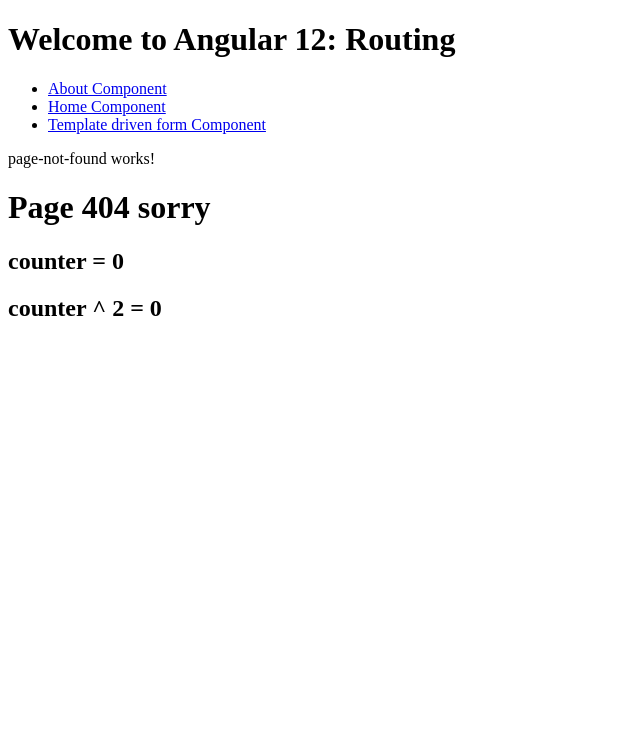
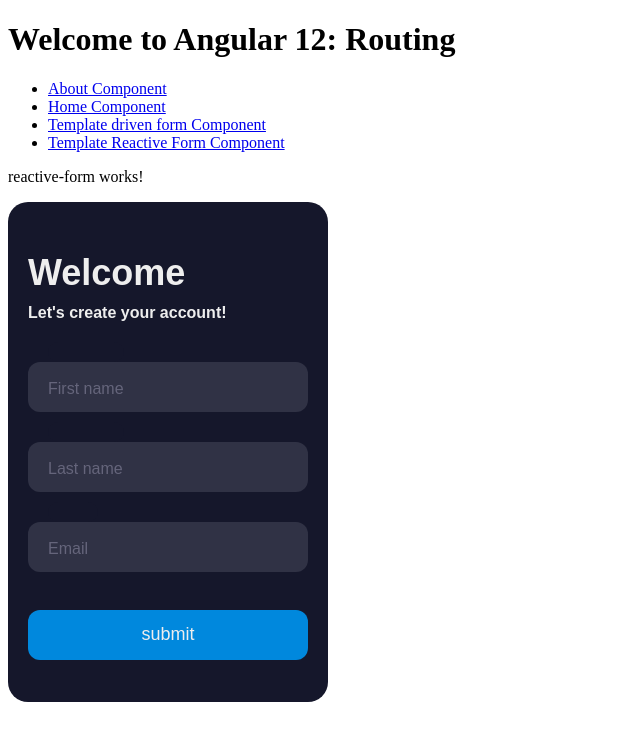
Before and after one commit to daohuyhoang9119/AngularPractice, an Angular app: page /reactive-form in a window 1280 px wide. Before the commit this address had no page. Shown: the top 740 px of the page, without its empty margins (0-640 px from the left). Built offline with nearby package versions, Linux system fonts and the light colour scheme.

Commit message:
reactiveform

```diff
--- a/src/app/app-routing.module.ts
+++ b/src/app/app-routing.module.ts
@@ -3,12 +3,14 @@ import { RouterModule, Routes } from '@angular/router';
 import { AboutComponent } from './about/about.component';
 import { HomeComponent } from './home/home.component';
 import { PageNotFoundComponent } from './page-not-found/page-not-found.component';
+import { ReactiveFormComponent } from './reactive-form/reactive-form.component';
 import { TemplateDrivenFormComponent } from './template-driven-form/template-driven-form.component';
 
 const routes: Routes = [
   { path: 'about', component: AboutComponent },
   { path: 'home', component: HomeComponent },
   { path: 'template-driven-form', component: TemplateDrivenFormComponent },
+  { path: 'reactive-form', component: ReactiveFormComponent },
   { path: '', component: HomeComponent },
   { path: '**', component: PageNotFoundComponent },
 ]; // Wildcard route for a 404 page];
--- a/src/app/app.component.html
+++ b/src/app/app.component.html
@@ -13,6 +13,11 @@
         >Template driven form Component</a
       >
     </li>
+    <li>
+      <a routerLink="/reactive-form" routerLinkActive="active"
+        >Template Reactive Form Component</a
+      >
+    </li>
   </ul>
 </nav>
 <!-- The routed views render in the <router-outlet>-->
--- a/src/app/app.module.ts
+++ b/src/app/app.module.ts
@@ -10,9 +10,10 @@ import { AppRoutingModule } from './app-routing.module';
 import { PageNotFoundComponent } from './page-not-found/page-not-found.component';
 import { HighLightDirective } from './Directives/high-light.directive';
 import { TemplateDrivenFormComponent } from './template-driven-form/template-driven-form.component';
+import { ReactiveFormComponent } from './reactive-form/reactive-form.component';
 
 @NgModule({
-  declarations: [AppComponent, HomeComponent, AboutComponent, OnSalePipe, PageNotFoundComponent, HighLightDirective, TemplateDrivenFormComponent],
+  declarations: [AppComponent, HomeComponent, AboutComponent, OnSalePipe, PageNotFoundComponent, HighLightDirective, TemplateDrivenFormComponent, ReactiveFormComponent],
   imports: [BrowserModule, FormsModule, AppRoutingModule],
   providers: [],
   bootstrap: [AppComponent],
--- /dev/null
+++ b/src/app/reactive-form/reactive-form.component.css
@@ -0,0 +1,124 @@
+body {
+  align-items: center;
+  background-color: #000;
+  display: flex;
+  justify-content: center;
+  height: 100vh;
+}
+
+.form {
+  background-color: #15172b;
+  border-radius: 20px;
+  box-sizing: border-box;
+  height: 500px;
+  padding: 20px;
+  width: 320px;
+}
+
+.title {
+  color: #eee;
+  font-family: sans-serif;
+  font-size: 36px;
+  font-weight: 600;
+  margin-top: 30px;
+}
+
+.subtitle {
+  color: #eee;
+  font-family: sans-serif;
+  font-size: 16px;
+  font-weight: 600;
+  margin-top: 10px;
+}
+
+.input-container {
+  height: 50px;
+  position: relative;
+  width: 100%;
+}
+
+.ic1 {
+  margin-top: 40px;
+}
+
+.ic2 {
+  margin-top: 30px;
+}
+
+.input {
+  background-color: #303245;
+  border-radius: 12px;
+  border: 0;
+  box-sizing: border-box;
+  color: #eee;
+  font-size: 18px;
+  height: 100%;
+  outline: 0;
+  padding: 4px 20px 0;
+  width: 100%;
+}
+
+.cut {
+  background-color: #15172b;
+  border-radius: 10px;
+  height: 20px;
+  left: 20px;
+  position: absolute;
+  top: -20px;
+  transform: translateY(0);
+  transition: transform 200ms;
+  width: 76px;
+}
+
+.cut-short {
+  width: 50px;
+}
+
+.input:focus ~ .cut,
+.input:not(:placeholder-shown) ~ .cut {
+  transform: translateY(8px);
+}
+
+.placeholder {
+  color: #65657b;
+  font-family: sans-serif;
+  left: 20px;
+  line-height: 14px;
+  pointer-events: none;
+  position: absolute;
+  transform-origin: 0 50%;
+  transition: transform 200ms, color 200ms;
+  top: 20px;
+}
+
+.input:focus ~ .placeholder,
+.input:not(:placeholder-shown) ~ .placeholder {
+  transform: translateY(-30px) translateX(10px) scale(0.75);
+}
+
+.input:not(:placeholder-shown) ~ .placeholder {
+  color: #808097;
+}
+
+.input:focus ~ .placeholder {
+  color: #dc2f55;
+}
+
+.submit {
+  background-color: #08d;
+  border-radius: 12px;
+  border: 0;
+  box-sizing: border-box;
+  color: #eee;
+  cursor: pointer;
+  font-size: 18px;
+  height: 50px;
+  margin-top: 38px;
+  outline: 0;
+  text-align: center;
+  width: 100%;
+}
+
+.submit:active {
+  background-color: #06b;
+}
--- /dev/null
+++ b/src/app/reactive-form/reactive-form.component.html
@@ -0,0 +1,21 @@
+<p>reactive-form works!</p>
+<div class="form">
+  <div class="title">Welcome</div>
+  <div class="subtitle">Let's create your account!</div>
+  <div class="input-container ic1">
+    <input id="firstname" class="input" type="text" placeholder=" " />
+    <div class="cut"></div>
+    <label for="firstname" class="placeholder">First name</label>
+  </div>
+  <div class="input-container ic2">
+    <input id="lastname" class="input" type="text" placeholder=" " />
+    <div class="cut"></div>
+    <label for="lastname" class="placeholder">Last name</label>
+  </div>
+  <div class="input-container ic2">
+    <input id="email" class="input" type="text" placeholder=" " />
+    <div class="cut cut-short"></div>
+    <label for="email" class="placeholder">Email</label>
+  </div>
+  <button type="text" class="submit">submit</button>
+</div>
--- /dev/null
+++ b/src/app/reactive-form/reactive-form.component.ts
@@ -0,0 +1,15 @@
+import { Component, OnInit } from '@angular/core';
+
+@Component({
+  selector: 'app-reactive-form',
+  templateUrl: './reactive-form.component.html',
+  styleUrls: ['./reactive-form.component.css']
+})
+export class ReactiveFormComponent implements OnInit {
+
+  constructor() { }
+
+  ngOnInit(): void {
+  }
+
+}
```
Also changed, not shown: 1 other file (tests, documents, lock files or other folders).
